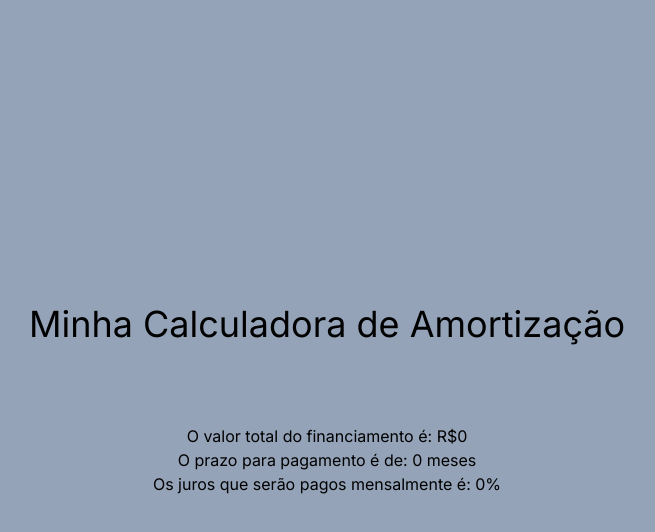
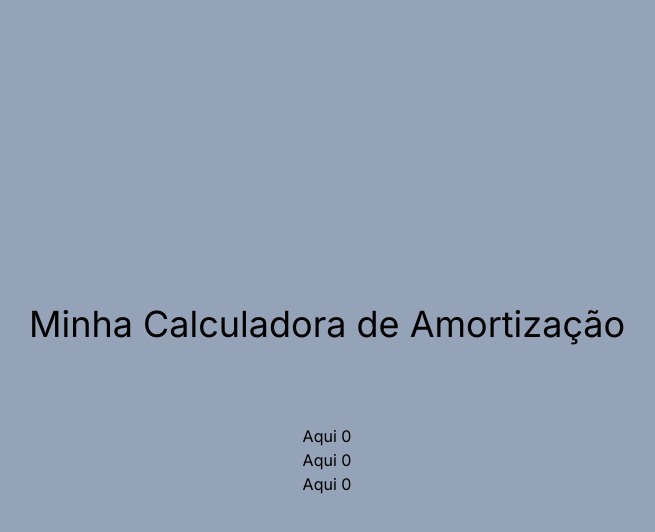
Before and after one commit to Guga-Santos/CalculadoraFinanciamento, a Next.js app: page / in a window 1280 px wide. Both pictures are taken after a click on the button "Criar tabela". Shown: the top 532 px of the page, without its empty margins (313-968 px from the left). Built offline with nearby package versions, Linux system fonts and the light colour scheme.

Commit message:
feat: tablea

```diff
--- /dev/null
+++ b/src/app/components/table.js
@@ -0,0 +1,18 @@
+import { useEffect, useState } from "react"
+
+export default function Table(props) {
+    const [data, setData] = useState();
+
+    useEffect(() => {
+        setData(props);
+    }, [])
+
+
+    return(
+        data && <div className="flex flex-col">
+            <h1>Aqui {data.props.value}</h1>
+            <h1>Aqui {data.props.prazo}</h1>
+            <h1>Aqui {data.props.juros}</h1>
+        </div>
+    )
+}
--- a/src/app/page.js
+++ b/src/app/page.js
@@ -1,5 +1,6 @@
 "use client"
 import { useState } from "react";
+import Table from "./components/table";
 
 export default function Home() {
   const [valueAmount, setValueAmount] = useState(0);
@@ -82,9 +83,7 @@ export default function Home() {
         visible
         ?
         <>
-        <h1>O valor total do financiamento é: R${data.value}</h1>
-        <h1>O prazo para pagamento é de: {data.prazo} meses</h1>
-        <h1>Os juros que serão pagos mensalmente é: {data.juros}%</h1>
+          <Table props={data} />
         </>
         :
         ""
```
